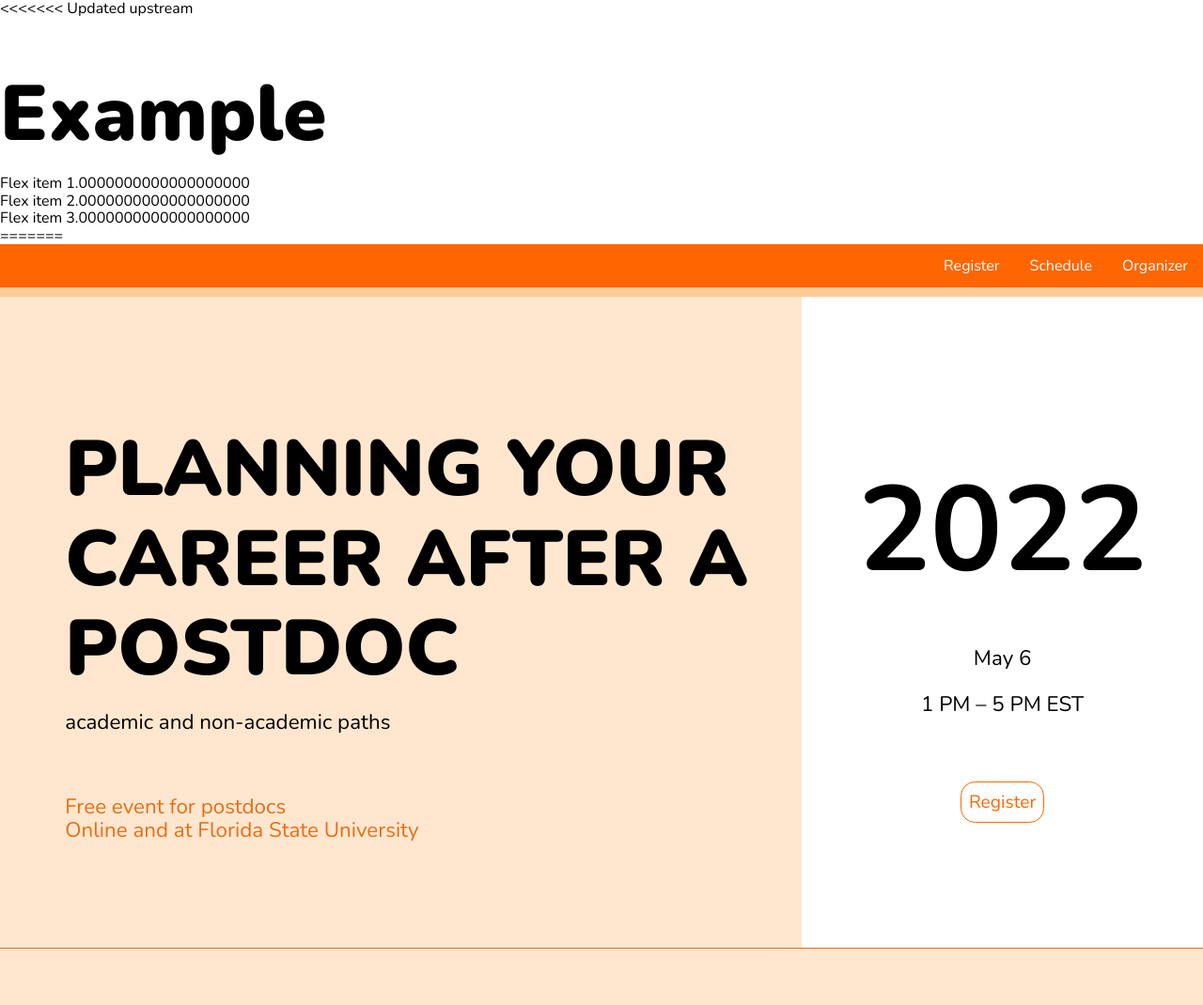
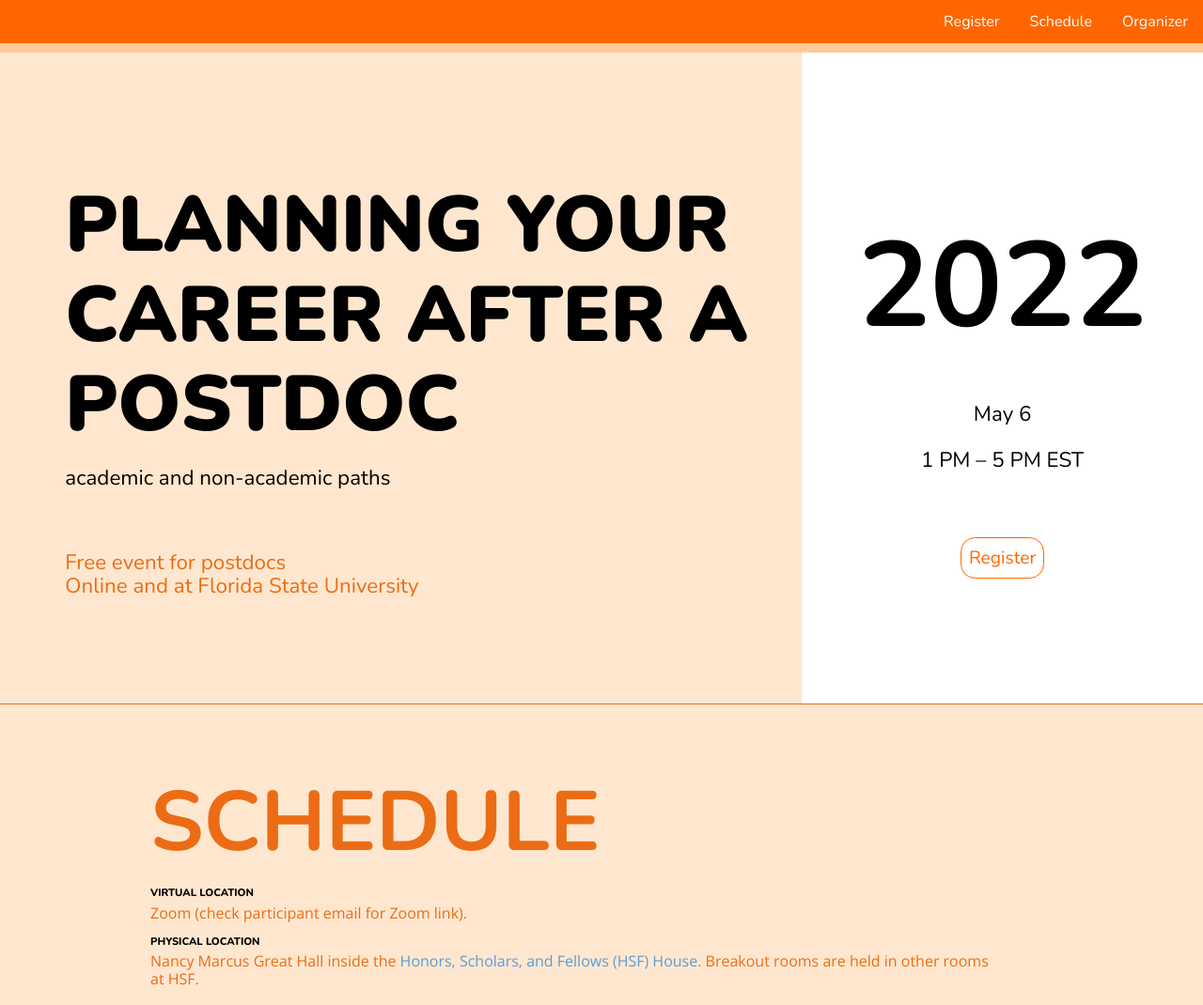
Before and after one commit to fsupdaspringevent/fsupdaspringevent.github.io, a plain HTML site: page index.html in a window 1280 px wide. Shown: the top 1070 px of the page at 94% size. Drawn offline with nearby package versions, Linux system fonts and the light colour scheme.

Commit message:
Added navbar

```diff
--- a/index.html
+++ b/index.html
@@ -1,13 +1,4 @@
 <html>
-<<<<<<< Updated upstream
-<body>
-<h1>Example</h1>
-
-<div class="d-flex flex-row flex-wrap">
-  <div class="p-2">Flex item 1.0000000000000000000</div>
-  <div class="p-2">Flex item 2.0000000000000000000</div>
-  <div class="p-2">Flex item 3.0000000000000000000</div>
-=======
 <head>
   <link rel="stylesheet" href="https://unpkg.com/purecss@2.1.0/build/pure-min.css" integrity="sha384-yHIFVG6ClnONEA5yB5DJXfW2/KC173DIQrYoZMEtBvGzmf0PKiGyNEqe9N6BNDBH" crossorigin="anonymous"><link rel="stylesheet" href="https://unpkg.com/purecss@2.1.0/build/grids-responsive-min.css"><meta name="viewport" content="width=device-width, initial-scale=1">
   <link rel="preconnect" href="https://fonts.googleapis.com">
@@ -18,11 +9,7 @@
     /* ----------------------------------------------------------------
     Navbar Style
     ---------------------------------------------------------------- */
-        html {
-        scroll-behavior: smooth;
-        }
-
-        ul {
+        nav ul {
             list-style-type: none;
             margin: 0;
             padding: 0;
@@ -33,11 +20,11 @@
             background-color: #FF6600;
             }
 
-        li {
+        nav li {
             float: left;
             }
 
-        li a {
+        nav li a {
             display: block;
             color: white;
             text-align: center;
@@ -45,11 +32,11 @@
             text-decoration: none;
             }
 
-        li a:hover:not(.active) {
+        nav li a:hover:not(.active) {
             background-color: #FFFFFF;
             }
 
-        .active {
+        nav .active {
                 background-color: #FF6600;
                 }
     /* ----------------------------------------------------------------
@@ -256,11 +243,13 @@
 Navbar
 -----------------------------------------------------------
 -->
-<ul>
-    <li style="float:right"><a class="active" href="#Organizer">Organizer</a></li>
-    <li style="float:right"><a class="active" href="#Schedule">Schedule</a></li>
-    <li style="float:right"><a  class="active" href="#Register">Register</a></li>
-</ul>
+<nav>
+   <ul>
+        <li style="float:right"><a class="active" href="#Organizer">Organizer</a></li>
+        <li style="float:right"><a class="active" href="#Schedule">Schedule</a></li>
+        <li style="float:right"><a  class="active" href="#Register">Register</a></li>
+    </ul>
+</nav>
 <!--
 -----------------------------------------------------------
 Above fold section
```
